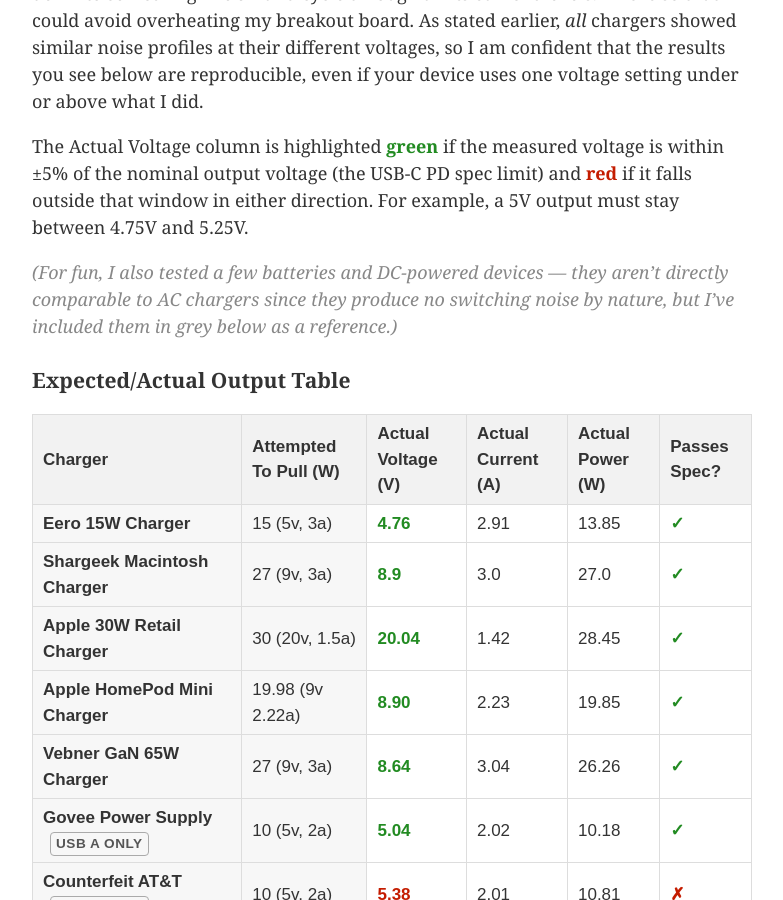
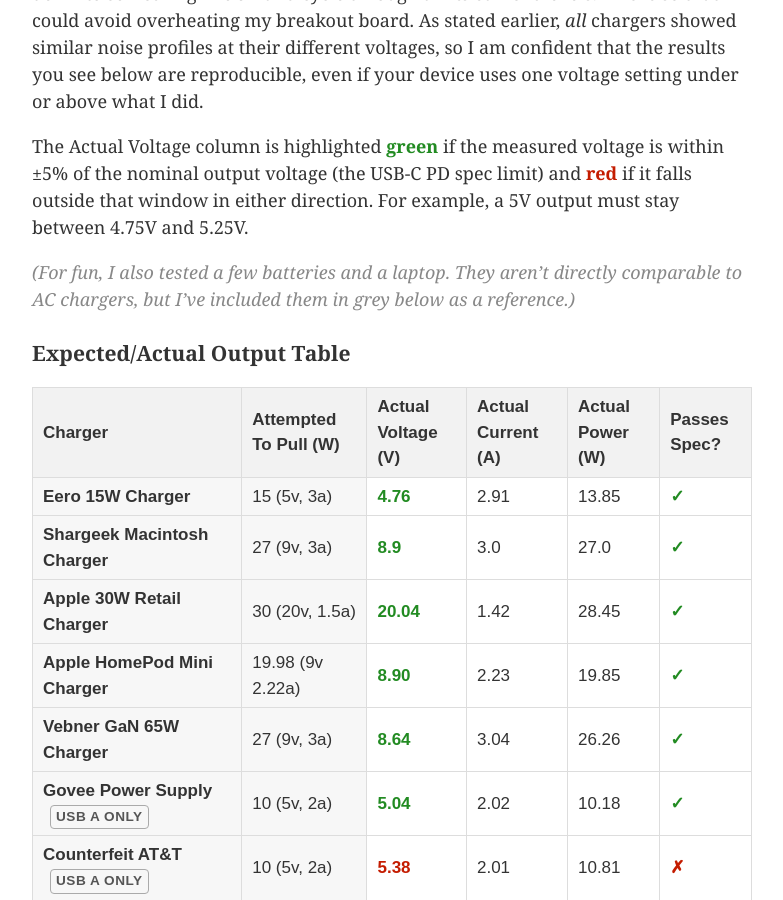
Before and after one commit to 0sps/sull1van.com, a Jekyll site: the page built from _posts/2026-01-19-a-dozen-chargers-in-the-lab.md, in a window 1280 px wide and 900 px high, scrolled down 8514 px. Shown: the whole window, without its empty margins (248-1031 px from the left). Built offline with Jekyll 4.4.1, drawn with Linux system fonts in a browser that asks for light colours.

Commit message:
Update 2026-01-19-a-dozen-chargers-in-the-lab.md

```diff
--- a/_posts/2026-01-19-a-dozen-chargers-in-the-lab.md
+++ b/_posts/2026-01-19-a-dozen-chargers-in-the-lab.md
@@ -832,7 +832,7 @@
 
 The Actual Voltage column is highlighted <span style="color:#228B22; font-weight:700;">green</span> if the measured voltage is within ±5% of the nominal output voltage (the USB-C PD spec limit) and <span style="color:#C41C00; font-weight:700;">red</span> if it falls outside that window in either direction. For example, a 5V output must stay between 4.75V and 5.25V.
 
-<span style="color: #888; font-style: italic;">(For fun, I also tested a few batteries and DC-powered devices — they aren’t directly comparable to AC chargers since they produce no switching noise by nature, but I’ve included them in grey below as a reference.)</span>
+<span style="color: #888; font-style: italic;">(For fun, I also tested a few batteries and a laptop. They aren’t directly comparable to AC chargers, but I’ve included them in grey below as a reference.)</span>
 ### Expected/Actual Output Table
 <div class="table-wrapper">
 <table class="stats-table">
```
